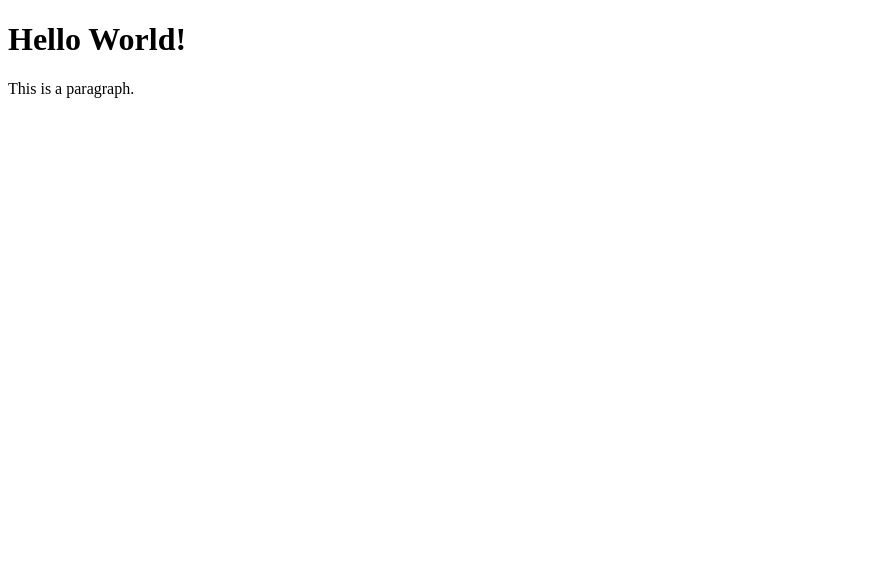
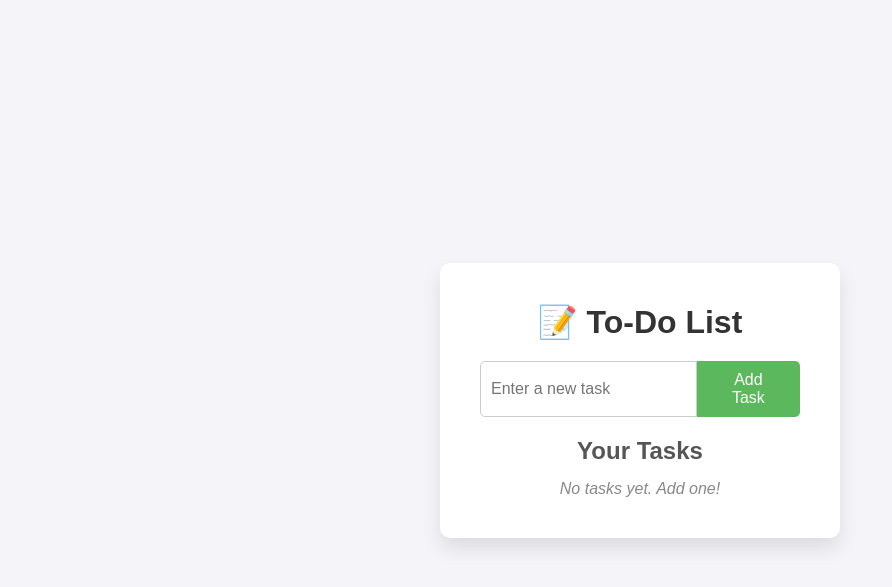
Before and after one commit to CBcodes03/To_Do, a Django app: page / in a window 1280 px wide. Shown: the top 587 px of the page, without its empty margins (0-892 px from the left). Run offline with Django 5.2, Linux system fonts and the light colour scheme.

Commit message:
-> !!!using persistent cookies to store tasks with a default date of 7 days.. -> made the ui for the todo app -> made a form for submitting the task that needs to be added to the list and using (DTL) viewing the list. -> a function in the 'app/views.py' names 'add_task' updates the list of task whenever the submit button is clicked as the function is linked to it. -> added css so the form looks nice..

```diff
--- a/To_Do/settings.py
+++ b/To_Do/settings.py
@@ -116,7 +116,7 @@ USE_TZ = True
 # Static files (CSS, JavaScript, Images)
 # https://docs.djangoproject.com/en/5.1/howto/static-files/
 
-STATIC_URL = 'static/'
+STATIC_URL = '/static/'
 
 # Default primary key field type
 # https://docs.djangoproject.com/en/5.1/ref/settings/#default-auto-field
--- a/app/static/css/style.css
+++ b/app/static/css/style.css
@@ -0,0 +1,88 @@
+* {
+    margin: 0;
+    padding: 0;
+    box-sizing: border-box;
+}
+
+body {
+    font-family: Arial, sans-serif;
+    height: 100vh;
+    display: flex;
+    justify-content: center;
+    align-items: center;
+    background-color: #f4f4f9;
+}
+
+.container {
+    background-color: #ffffff;
+    border-radius: 10px;
+    box-shadow: 0 10px 20px rgba(0, 0, 0, 0.1);
+    padding: 40px;
+    width: 100%;
+    max-width: 400px;
+    text-align: center;
+}
+
+h1 {
+    font-size: 2rem;
+    margin-bottom: 20px;
+    color: #333;
+}
+
+.form {
+    display: flex;
+    justify-content: center;
+    margin-bottom: 20px;
+}
+
+.form input[type="text"] {
+    width: 70%;
+    padding: 10px;
+    font-size: 1rem;
+    border: 1px solid #ccc;
+    border-radius: 5px 0 0 5px;
+    outline: none;
+}
+
+.form button {
+    padding: 10px 20px;
+    font-size: 1rem;
+    background-color: #5cb85c;
+    color: #fff;
+    border: none;
+    border-radius: 0 5px 5px 0;
+    cursor: pointer;
+    transition: background-color 0.3s;
+}
+
+.form button:hover {
+    background-color: #4cae4c;
+}
+
+h2 {
+    margin-bottom: 15px;
+    color: #555;
+}
+
+ul {
+    list-style-type: none;
+}
+
+li {
+    background-color: #f9f9f9;
+    padding: 10px 15px;
+    margin-bottom: 10px;
+    border-radius: 5px;
+    text-align: left;
+    color: #333;
+    box-shadow: 0 4px 6px rgba(0, 0, 0, 0.1);
+}
+
+li:last-child {
+    margin-bottom: 0;
+}
+
+p {
+    color: #888;
+    font-style: italic;
+}
--- a/app/templates/app/index.html
+++ b/app/templates/app/index.html
@@ -1,10 +1,33 @@
 <!DOCTYPE html>
-<html>
-    <head>
-        <title>Todo list</title>
-    </head>
-    <body>
-        <h1>Hello World!</h1>
-        <p>This is a paragraph.</p>
-    </body>
+<html lang="en">
+<head>
+    <meta charset="UTF-8">
+    <meta name="viewport" content="width=device-width, initial-scale=1.0">
+    <title>To-Do List</title>
+    {% load static %}
+    <link rel="stylesheet" href="{% static 'css/style.css' %}">
+</head>
+<body>
+    <div class="container">
+        <h1>📝 To-Do List</h1>
+        <!-- Task Form -->
+        <form class="form" action="{% url 'add_task' %}" method="POST">
+            {% csrf_token %}
+            <input type="text" name="task" placeholder="Enter a new task" required>
+            <button type="submit">Add Task</button>
+        </form>
+
+        <h2>Your Tasks</h2>
+
+        {% if tasks %}
+            <ul>
+                {% for task in tasks %}
+                    <li>{{ task }}</li>
+                {% endfor %}
+            </ul>
+        {% else %}
+            <p>No tasks yet. Add one!</p>
+        {% endif %}
+    </div>
+</body>
 </html>
--- a/app/urls.py
+++ b/app/urls.py
@@ -2,5 +2,6 @@ from django.urls import path
 from . import views
 
 urlpatterns = [
-    path('', views.index, name='index')
+    path('', views.index, name='index'),
+    path('add-task/', views.add_task, name='add_task'),  # Route for adding a task
 ]
--- a/app/views.py
+++ b/app/views.py
@@ -1,5 +1,32 @@
-from django.shortcuts import render
+from django.shortcuts import render, redirect
 
 # Create your views here.
 def index(request):
-    return render(request, 'app/index.html')
+    """Display the list of tasks stored in cookies."""
+    # Get the task list from cookies (as a string), if it exists
+    task_list = request.COOKIES.get('tasks')
+    if task_list:
+        tasks = task_list.split(',')  # Convert string back to a list
+    else:
+        tasks = []
+
+    return render(request, 'app/index.html', {'tasks': tasks})
+
+def add_task(request):
+    """Add a new task to the cookies."""
+    if request.method == 'POST':
+        new_task = request.POST.get('task')
+        task_list = request.COOKIES.get('tasks')
+
+        if task_list:
+            tasks = task_list.split(',')
+        else:
+            tasks = []
+
+        if new_task:
+            tasks.append(new_task)  # Add the new task to the list
+
+        # Create a response and set a persistent cookie
+        response = redirect('index')
+        response.set_cookie('tasks', ','.join(tasks), max_age=7 * 24 * 60 * 60)  # Store for 7 days
+        return response
```
